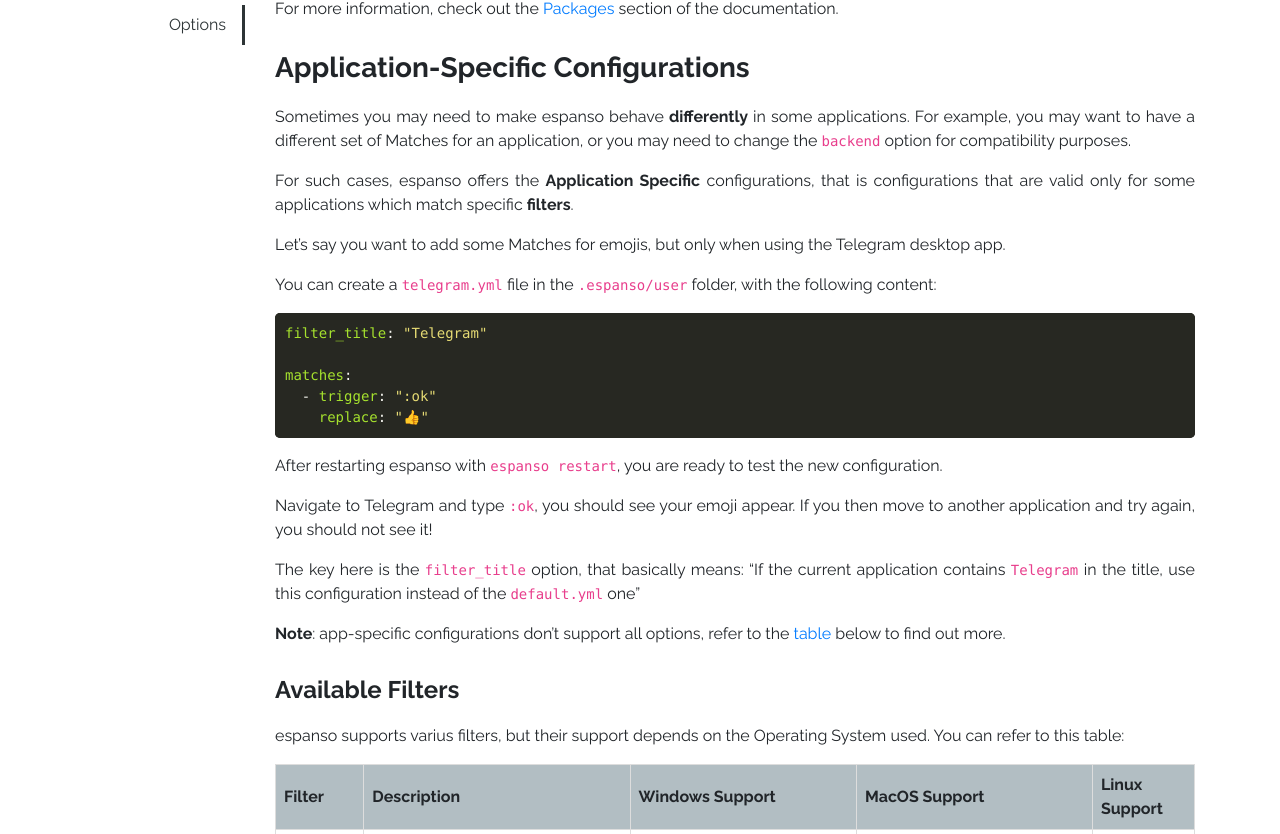
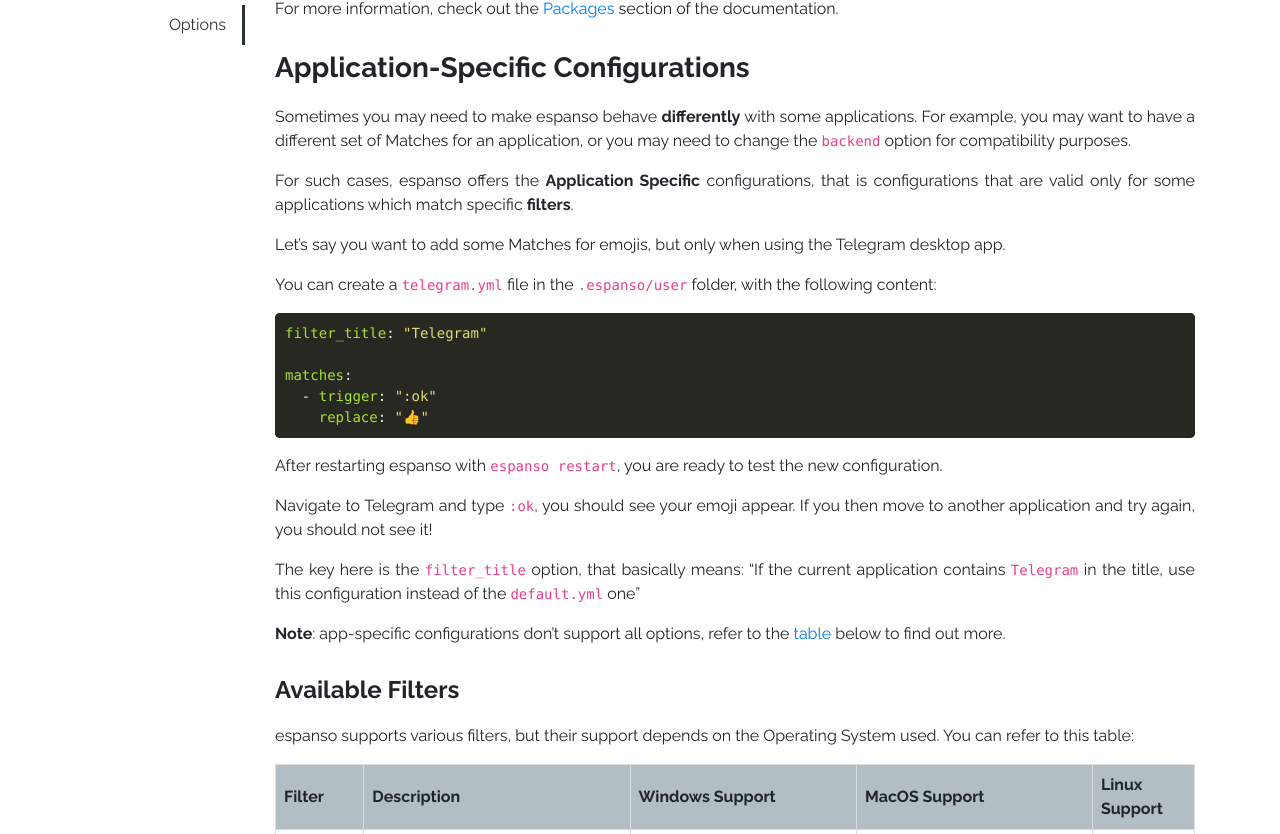
Before and after one commit to espanso/espanso, a Jekyll site: the page built from docs/configuration.md, in a window 1280 px wide and 1400 px high, scrolled down 587 px. Shown: the part 153-987 px from the top of the window. Built offline with Jekyll 4.4.1, drawn with Linux system fonts in a browser that asks for light colours; some of the changed text lies outside the part shown.

Commit message:
Fix spelling mistakes

```diff
--- a/docs/configuration.md
+++ b/docs/configuration.md
@@ -33,7 +33,7 @@ by the user. For more information, check out the [Packages](/docs/packages) sect
 
 ### Application-Specific Configurations
 
-Sometimes you may need to make espanso behave **differently** in some applications. For example, you may want to have
+Sometimes you may need to make espanso behave **differently** with some applications. For example, you may want to have
 a different set of Matches for an application, or you may need to change the `backend` option for compatibility
 purposes.
 
@@ -64,7 +64,7 @@ in the title, use this configuration instead of the `default.yml` one"
 
 #### Available Filters
 
-espanso supports varius filters, but their support depends on the Operating System used. You can refer to this table:
+espanso supports various filters, but their support depends on the Operating System used. You can refer to this table:
 
 Filter | Description | Windows Support | MacOS Support | Linux Support
 --- | --- | --- | --- | ---
```
Also changed, not shown: other parts of docs/configuration.md (+2 -2 lines).
